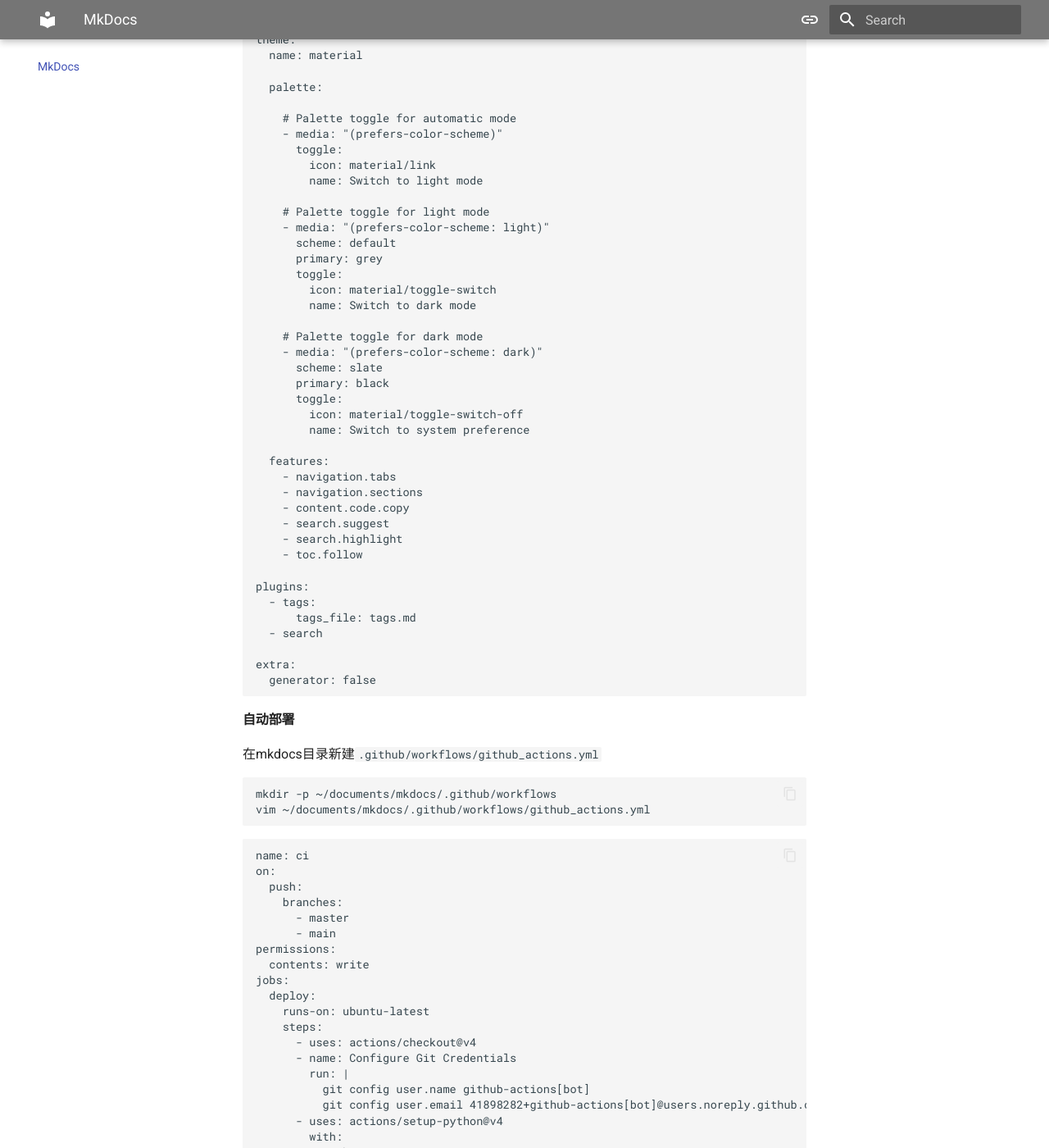
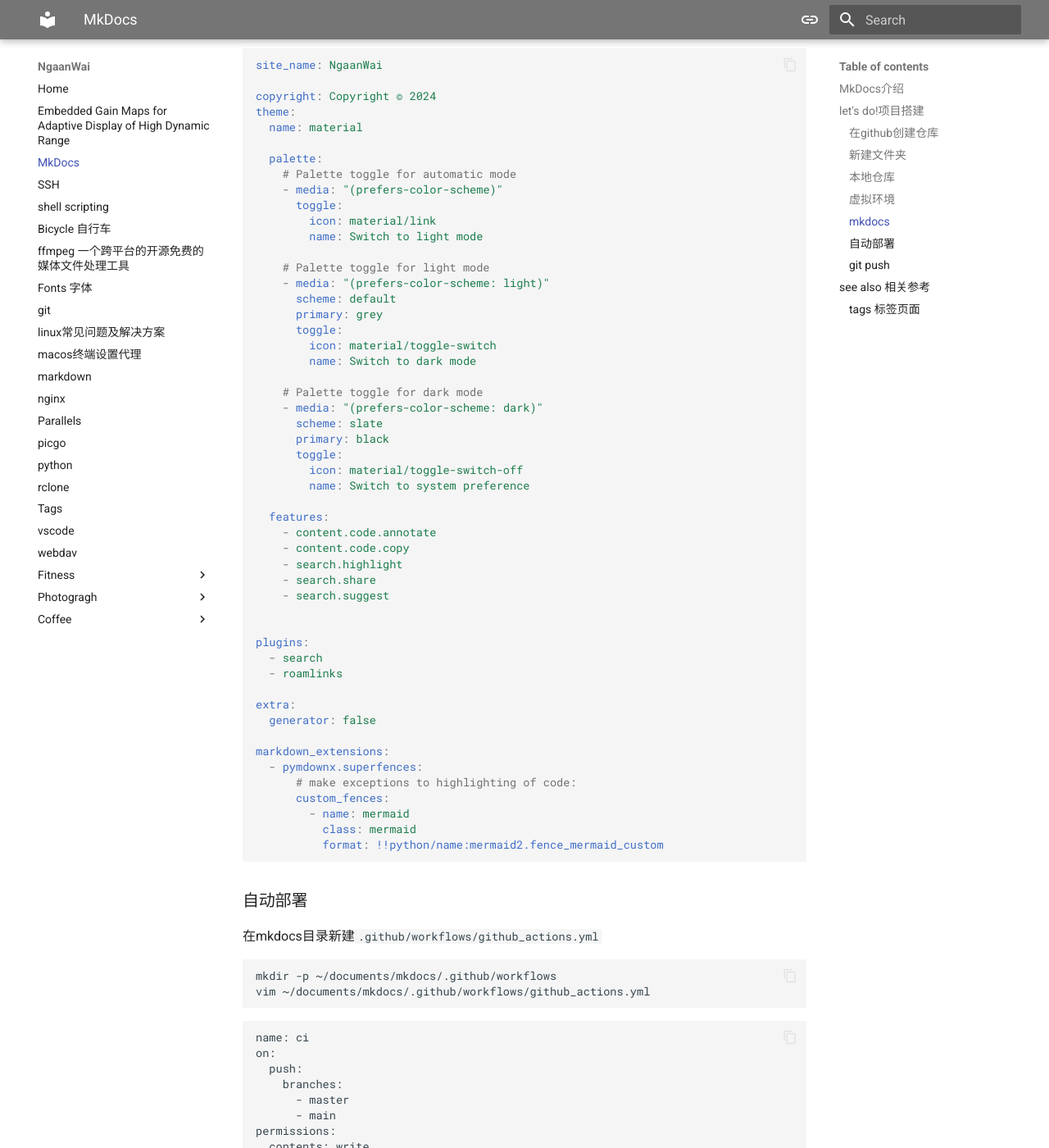
Before and after one commit to ngaanwai/MkDocs, an MkDocs documentation site: the page built from docs/MkDocs.md, in a window 1280 px wide and 1400 px high, scrolled down 1537 px. Shown: the whole window at 82% size. Built offline with MkDocs 1.6.1 and Material for MkDocs 9.7.7, drawn with Linux system fonts in a browser that asks for light colours; some of the changed text lies outside the part shown.

Commit message:
20240204

````diff
--- a/docs/MkDocs.md
+++ b/docs/MkDocs.md
@@ -1,24 +1,22 @@
 ---
 title: MkDocs
 tags: [computer]
-date: 20240201
 ---
 
-# MkDocs介绍
+## MkDocs介绍
 MkDocs is a fast, simple and downright gorgeous static site generator that's geared towards building project documentation. Documentation source files are written in Markdown, and configured with a single YAML configuration file.
 用于给markdown格式的项目文档创建静态网站.
 
-# 项目搭建
-## 在github创建仓库
+## let's do!项目搭建
+### 在github创建仓库
 我这里创建的仓库名为:MkDocs
 
-## 本地
 ### 新建文件夹
 ```
 mkdir Mkdocs
 cd Mkdocs
 ```
-### git
+### 本地仓库
 ```
 echo "# MkDocs" >> README.md
 git init
@@ -28,7 +26,7 @@ git branch -M main
 git remote add origin git@github.com:ngaanwai/MkDocs.git
 git push -u origin main
 ```
-#### 新建`.gitignore`文件忽略除docs、mkdocs.yml、.gitignore、.github之外的所有文件
+新建`.gitignore`文件忽略除docs、mkdocs.yml、.gitignore、.github之外的所有文件
 ```
 vim .gitignore
 ```
@@ -50,6 +48,16 @@ source ~/Documents/mkdocs/bin/activate
 pip install mkdocs-material
 mkdocs new .
 ```
+
+安装插件mermaid2
+```
+pip install mkdocs-mermaid2-plugin
+```
+安装插件roamlink
+```
+pip install mkdocs-roamlinks-plugin
+```
+
 修改mkdocs.yml
 
 ```yaml
@@ -60,7 +68,6 @@ theme:
   name: material
 
   palette:
-
     # Palette toggle for automatic mode
     - media: "(prefers-color-scheme)"
       toggle:
@@ -84,22 +91,34 @@ theme:
         name: Switch to system preference
 
   features:
-    - navigation.tabs
-    - navigation.sections
+    - content.code.annotate
     - content.code.copy
+    - search.highlight
+    - search.share
     - search.suggest
-    - search.highlight
-    - toc.follow
+
 
 plugins:
-  - tags:
-      tags_file: tags.md
   - search
+  - roamlinks
 
 extra:
   generator: false
+
+markdown_extensions:
+  - pymdownx.superfences:
+      # make exceptions to highlighting of code:
+      custom_fences:
+        - name: mermaid
+          class: mermaid
+          format: !!python/name:mermaid2.fence_mermaid_custom
+
 ```
-#### 自动部署
+
+
+
+
+### 自动部署
 在mkdocs目录新建`.github/workflows/github_actions.yml`
 ```
 mkdir -p ~/documents/mkdocs/.github/workflows
@@ -134,12 +153,26 @@ jobs:
           restore-keys: |
             mkdocs-material-
       - run: pip install mkdocs-material
+      - run: pip install mkdocs-mermaid2-plugin
+      - run: pip install mkdocs-roamlinks-plugin
       - run: mkdocs gh-deploy --force
 ```
 
-# git push
+### git push
 ```
 git add .
 git commit -m '2nd deploy'
 git push
 ```
+
+
+## see also 相关参考
+### tags 标签页面
+实现tags功能只需要两步:
+1. 在`mkdocs.yml`中添加
+```yml
+plugins:
+  - tags:
+      tags_file: tags.md
+```
+2. 在docs文件夹下新建`tags.md`文件
--- a/docs/ffmpeg.md
+++ b/docs/ffmpeg.md
@@ -1,9 +1,53 @@
 ---
-title: ffmpeg
+title: ffmpeg 一个跨平台的开源免费的媒体文件处理工具
 tags: [computer]
 ---
 
-ffmpeg - A complete, cross-platform solution to record, convert and stream audio and video.
+## 用法
+ffmpeg是命令行工具,通过官网下载链接解压缩得到ffmpeg文件,通过shell窗口运行
+
+```
+ffmpeg [options] [[infile options] -i infile]... {[outfile options] outfile}...
+```
+
+-i 选择输入的文件(可以是视频文件,也可以是网络流等),每个文件可以包含多个不同类型的流(视频、音频、字幕、元数据等)
+要引用输入文件内容,必须使用他们的索引(从0开始).比如`1:2`是指第2个文件的第3个流.
+
+## 案例
+### Stream selection 流的选择
+有如下三个文件
+```
+input file 'A.avi'
+      stream 0: video 640x360
+      stream 1: audio 2 channels
+
+input file 'B.mp4'
+      stream 0: video 1920x1080
+      stream 1: audio 2 channels
+      stream 2: subtitles (text)
+      stream 3: audio 5.1 channels
+      stream 4: subtitles (text)
+
+input file 'C.mkv'
+      stream 0: video 1280x720
+      stream 1: audio 2 channels
+      stream 2: subtitles (image)
+```
+
+`ffmpeg -i A.avi -i B.mp4 out1.mkv out2.wav -map 1:a -c:a copy out3.mov`
+共输出3个文件:
+- out1.mkv文件,ffmpeg会自动选择最优的音视频流,也就是B.mp4中的stream 0和stream 3,字幕则会选择最早出现的B.mp4中的stream 2.
+- out2.wav文件,因为wav时音频文件,所以选择B.mp4中的stream 3.
+- out3.mov文件,`-map 1:a`指定了第二个文件也就是B.mp4的所有音频文件,`-c:a copy`制定了音频不转码.
+
+`ffmpeg -i C.mkv out1.mkv -c:s dvdsub -an out2.mkv`
+共输出2个文件:
+- out1.mkv文件,由于C.mkv中的字幕是基于图像的,而mkv封装格式默认的字幕格式是基于文字的,所以字幕流将被丢弃.
+- out2.mkv文件,`-c:s dvdsub`指定了字幕的编码,所以字幕将被封装进文件中,`-an`则指定了不要音频.
+
+`ffmpeg -i A.avi -i C.mkv -i B.mp4 -filter_complex "overlay" out1.mp4 out2.srt`
+共输出两个文件:
+
 
 
 ## tips
@@ -12,6 +56,5 @@ Apple's _H_._265_ codec _tag_ is hvc1 while Handbrake currently generates he
 
 
 
-
 参考：
 [ffmpeg官方文档](http://ffmpeg.org/ffmpeg-all.html)
--- a/docs/index_bdlink.md
+++ /dev/null
@@ -1,33 +0,0 @@
-index
-笔记索引
-
-computer
-计算机类
-[[ffmpeg]]
-[[fonts]]
-[[git]]
-[[HDR_Images]]
-[[posts/linux]]
-[[macOS_terminal_proxy]]
-[[markdown]]
-[[nginx]]
-[[parallels]]
-[[picgo]]
-[[python]]
-[[rclone]]
-[[Shell_Scripting]]
-[[vscode]]
-[[webdav]]
-
-coffee
-咖啡
-[[brewing]]
-
-fitness
-健身
-[[fitness]]
-
-photogragh
-摄影摄像
-[[photogragh]]
-[[Sony]]
--- a/mkdocs.yml
+++ b/mkdocs.yml
@@ -28,17 +28,23 @@ theme:
         name: Switch to system preference
 
   features:
-    - navigation.tabs
-    - navigation.sections
+    - content.code.annotate
     - content.code.copy
+    - search.highlight
+    - search.share
     - search.suggest
-    - search.highlight
-    - toc.follow
 
 plugins:
-  - tags:
-      tags_file: tags.md
   - search
+  - roamlinks
 
 extra:
   generator: false
+
+markdown_extensions:
+  - pymdownx.superfences:
+      # make exceptions to highlighting of code:
+      custom_fences:
+        - name: mermaid
+          class: mermaid
+          format: !!python/name:mermaid2.fence_mermaid_custom
````
Also changed, not shown: docs/SSH.md (+0 -1 lines), docs/Shell_Scripting.md (+1 -0 lines), docs/index.md (+31 -6 lines), 2 other files.
